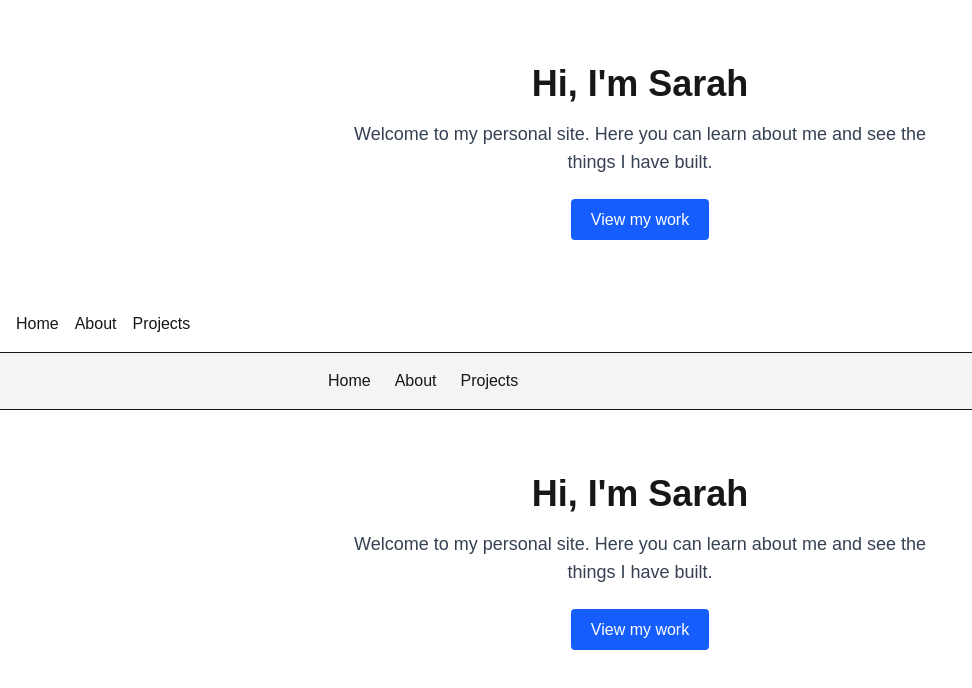
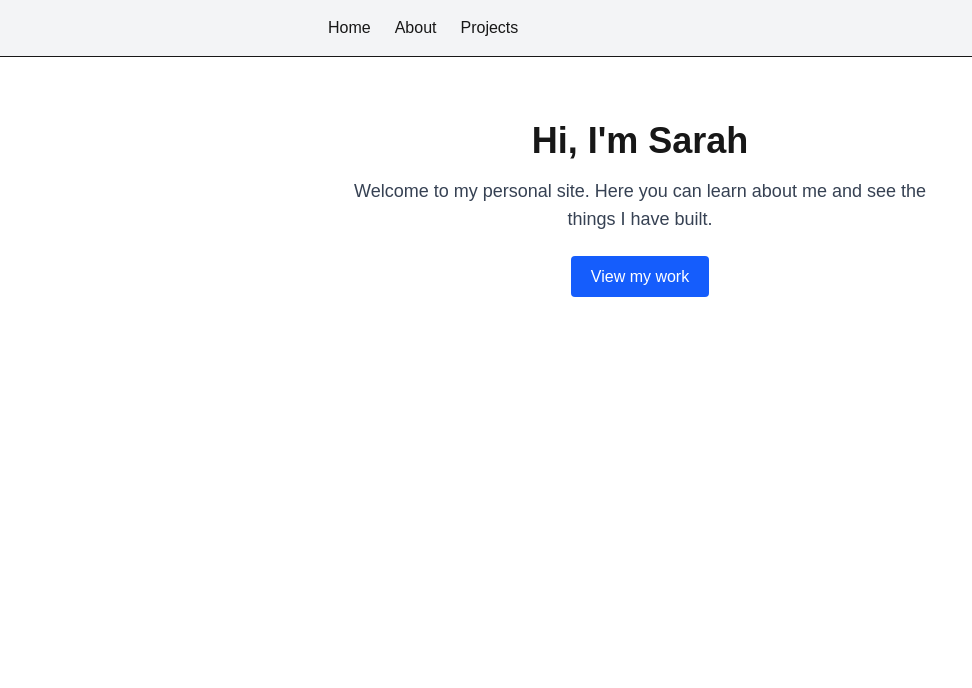
Before and after one commit to cosgafasarah66-crypto/cosgafasarah, a Next.js app: page / in a window 1280 px wide. Shown: the top 688 px of the page, without its empty margins (0-972 px from the left). Built offline with nearby package versions, Linux system fonts and the light colour scheme.

Commit message:
update code

```diff
--- a/app/layout.tsx
+++ b/app/layout.tsx
@@ -26,13 +26,8 @@ export default function RootLayout({ children }: LayoutProps<"/">) {
       lang="en"
       className={`${geistSans.variable} ${geistMono.variable} h-full antialiased`}
     >
-      <body className="min-h-full flex flex-col">{children}</body>
       <body className="min-h-full flex flex-col">
-      <nav className="flex gap-4 p-4 border-b">
-      <Link href="/">Home</Link>
-      <Link href="/about">About</Link>
-      <Link href="/projects">Projects</Link>
-      </nav>
+
       <header className="border-b bg-gray-100">
   <nav className="mx-auto flex max-w-2xl gap-6 px-6 py-4 font-medium">
     <Link href="/" className="hover:text-blue-600">Home</Link>
```
